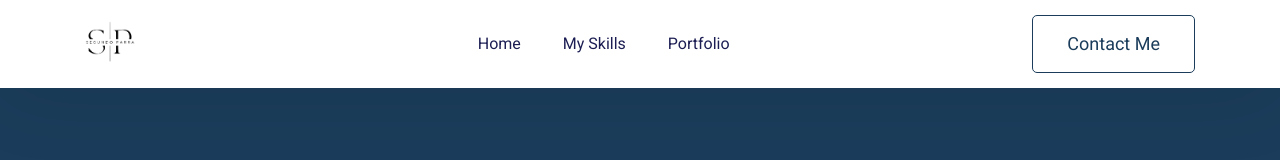
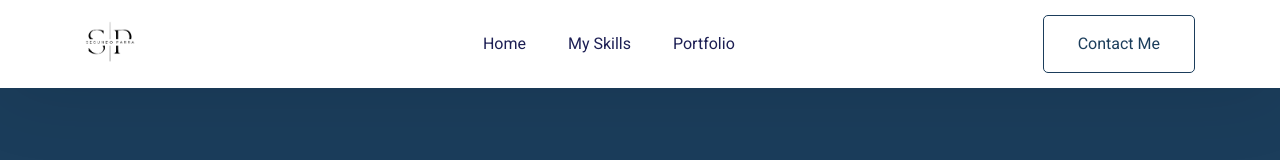
Before and after one commit to smparra/website, a React (Create React App) app: page / in a window 1280 px wide. Shown: the top 160 px of the page. Built offline with nearby package versions, Linux system fonts and the light colour scheme.

Commit message:
Small font size fixes

```diff
--- a/src/Pages/Home/NavBar.jsx
+++ b/src/Pages/Home/NavBar.jsx
@@ -97,7 +97,7 @@ function NavBar(){
                 title={email}
                 onMouseEnter={handleMouseEnter}
                 onMouseLeave={handleMouseLeave}
-                style={{ fontSize: isHovered ? '14px' : '18px' }}
+                style={{ fontSize: isHovered ? '14px' : '16px' }}
             >
                 {isHovered ? email : "Contact Me"}
             </a>
```
